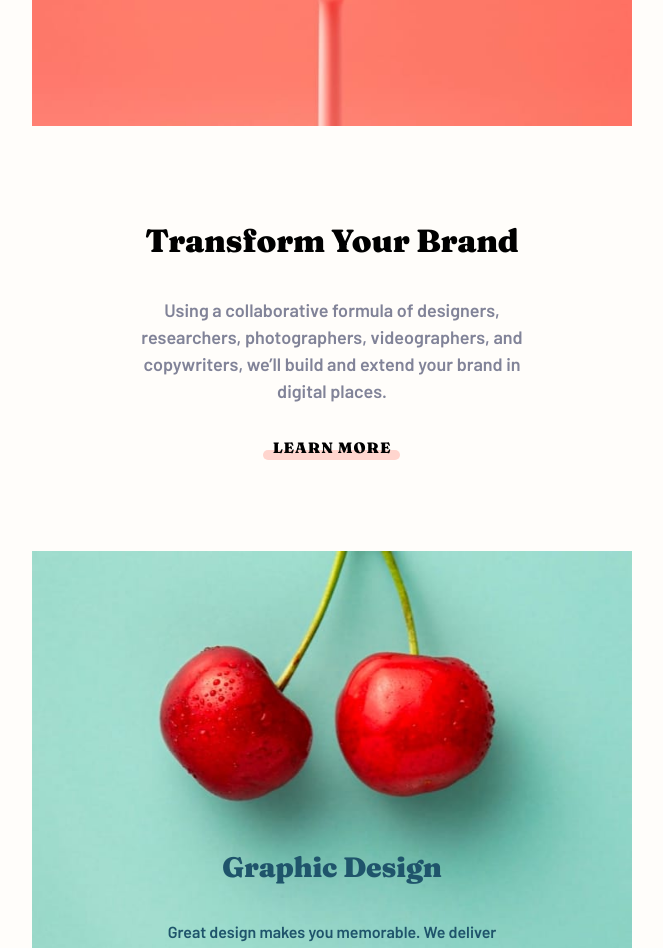
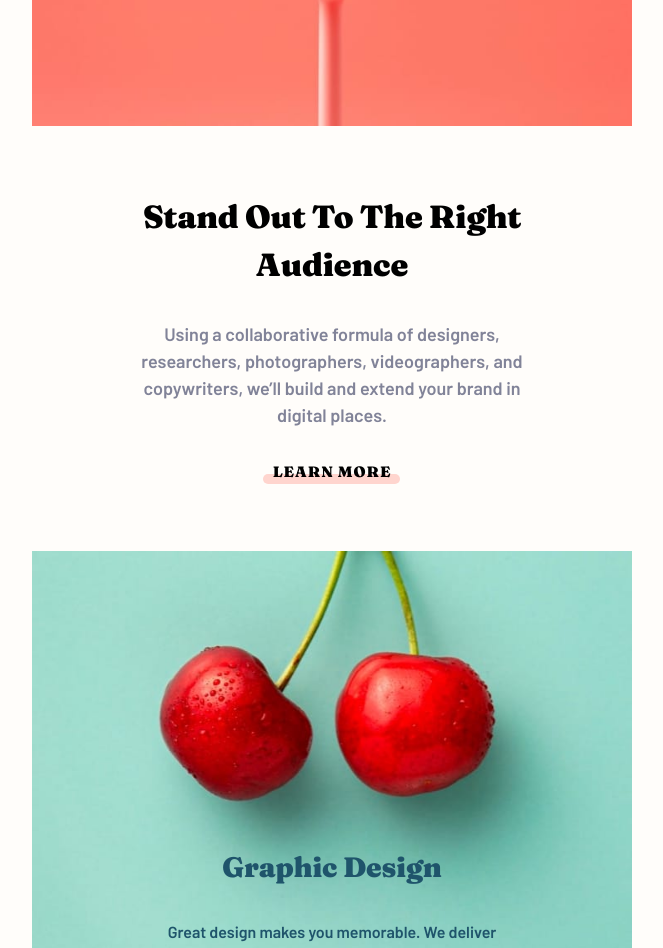
Before and after one commit to OscarRobertRodriguez/sunnyside, a React (Create React App) app: page / in a window 1280 px wide. Shown: the part 2163-3111 px from the top of the page, without its empty margins (308-971 px from the left). Built offline with nearby package versions, Linux system fonts and the light colour scheme.

Commit message:
fixed typo

```diff
--- a/src/components/LearnMoreCards/LearnMoreCards.js
+++ b/src/components/LearnMoreCards/LearnMoreCards.js
@@ -21,7 +21,7 @@ function LearnMoreCards() {
         </LinkButton>
       </LearnMoreCard>
       <LearnMoreCard direction="row-reverse" img={img2}>
-        <h2>transform your brand</h2>
+        <h2>Stand out to the right audience</h2>
         <p>
           Using a collaborative formula of designers, researchers,
           photographers, videographers, and copywriters, we’ll build and extend
```
